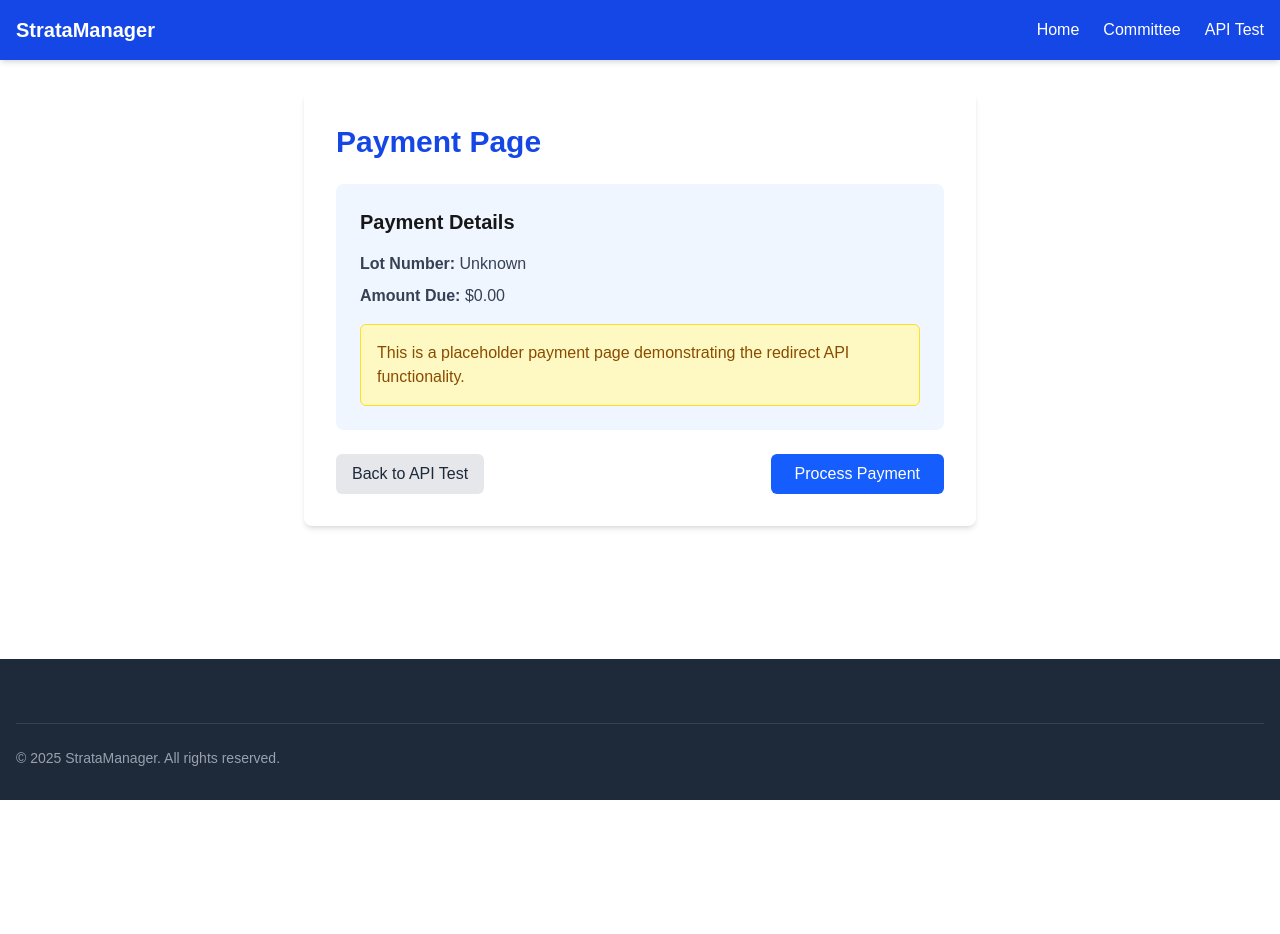
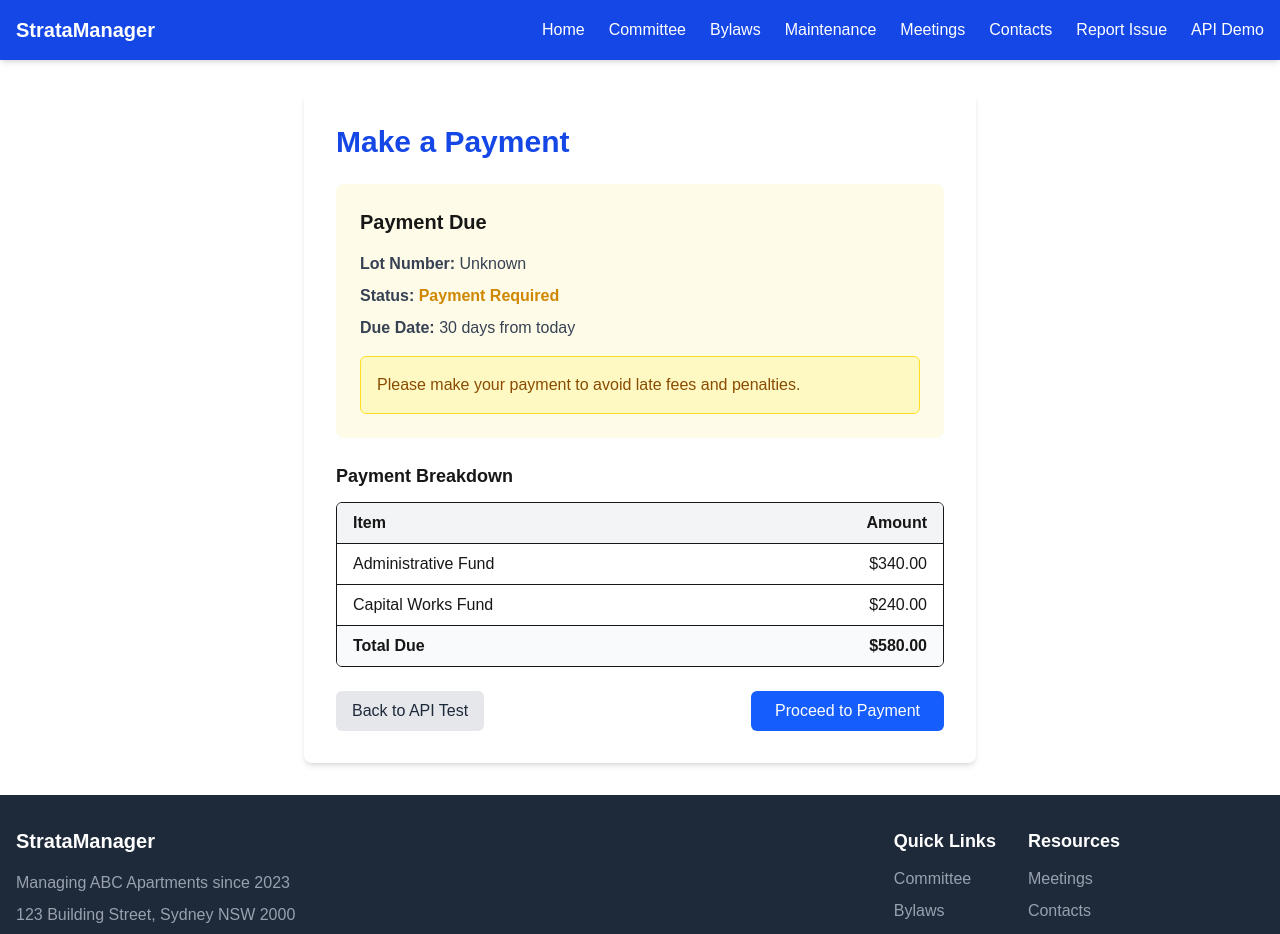
Before and after one commit to JamesWHomer/strata-manager, a Next.js app: page /payment in a window 1280 px wide. Shown: the top 934 px of the page. Before the commit the page ends 800 px from the top, so only its background shows below. Built offline with nearby package versions, Linux system fonts and the light colour scheme.

Commit message:
Added consistent navigation with reusable Layout and Navigation components

```diff
--- a/src/app/api-test/page.tsx
+++ b/src/app/api-test/page.tsx
@@ -2,6 +2,8 @@
 
 import { useState, useEffect } from 'react';
 import Link from 'next/link';
+import { Suspense } from 'react';
+import Layout from '../components/Layout';
 
 // Define types for our API responses
 interface GreetingResponse {
@@ -35,7 +37,7 @@ interface LevyStatusResponse {
   paymentHistory: PaymentRecord[];
 }
 
-export default function ApiTest() {
+function ApiTestContent() {
   const [greetingData, setGreetingData] = useState<GreetingResponse | null>(null);
   const [levyData, setLevyData] = useState<LevyStatusResponse | null>(null);
   const [name, setName] = useState('John');
@@ -89,24 +91,7 @@ export default function ApiTest() {
   };
 
   return (
-    <div className="min-h-screen flex flex-col">
-      {/* Navigation */}
-      <header className="bg-blue-700 text-white shadow-md">
-        <div className="container mx-auto px-4 py-4 flex justify-between items-center">
-          <div className="flex items-center space-x-2">
-            <span className="font-bold text-xl">StrataManager</span>
-          </div>
-          <nav className="hidden md:flex space-x-6">
-            <Link href="/" className="hover:underline">Home</Link>
-            <Link href="/committee" className="hover:underline">Committee</Link>
-            <Link href="/api-test" className="hover:underline font-medium">API Test</Link>
-          </nav>
-        </div>
-      </header>
-
-      {/* Page Content */}
-      <main className="flex-grow">
-        <div className="container mx-auto px-4 py-8">
+    <>
       <h1 className="text-3xl font-bold mb-6">API Functionality Test</h1>
       <p className="mb-8">This page demonstrates the functionality of our serverless API routes.</p>
 
@@ -246,26 +231,16 @@ export default function ApiTest() {
         </ul>
         <p className="mt-3">Our strata management system uses Edge Functions for time-sensitive operations like levy status checks.</p>
       </div>
-
-          <div className="mt-8">
-            <h3 className="text-lg font-semibold mb-3">Other Serverless Functions</h3>
-            <p className="mb-4">The following functions are automated and triggered by cron jobs:</p>
-            <ul className="list-disc pl-5 space-y-2">
-              <li><strong>Nightly Report</strong> - Runs every night at midnight to generate building activity reports.</li>
-              <li><strong>Monthly Levy Reminder</strong> - Runs at 9 AM on the first day of each month to send payment reminders.</li>
-            </ul>
-          </div>
-        </div>
-      </main>
-
-      {/* Footer */}
-      <footer className="bg-gray-800 text-white py-8 mt-auto">
-        <div className="container mx-auto px-4">
-          <div className="border-t border-gray-700 mt-8 pt-6 text-sm text-gray-400">
-            <p>&copy; {new Date().getFullYear()} StrataManager. All rights reserved.</p>
-          </div>
-        </div>
-      </footer>
-    </div>
+    </>
   );
 }
+
+export default function ApiTestPage() {
+  return (
+    <Layout>
+      <Suspense fallback={<div className="text-center p-8">Loading...</div>}>
+        <ApiTestContent />
+      </Suspense>
+    </Layout>
+  );
+}
--- /dev/null
+++ b/src/app/components/Layout.tsx
@@ -0,0 +1,56 @@
+'use client';
+
+import Navigation from './Navigation';
+
+interface LayoutProps {
+  children: React.ReactNode;
+}
+
+export default function Layout({ children }: LayoutProps) {
+  return (
+    <div className="min-h-screen flex flex-col">
+      <Navigation />
+
+      {/* Page Content */}
+      <main className="flex-grow">
+        <div className="container mx-auto px-4 py-8">
+          {children}
+        </div>
+      </main>
+
+      {/* Footer */}
+      <footer className="bg-gray-800 text-white py-8 mt-auto">
+        <div className="container mx-auto px-4">
+          <div className="flex flex-col md:flex-row justify-between">
+            <div className="mb-6 md:mb-0">
+              <h2 className="text-xl font-bold mb-4">StrataManager</h2>
+              <p className="text-gray-400">Managing ABC Apartments since 2023</p>
+              <p className="text-gray-400 mt-2">123 Building Street, Sydney NSW 2000</p>
+            </div>
+            <div className="grid grid-cols-2 md:grid-cols-3 gap-8">
+              <div>
+                <h3 className="text-lg font-semibold mb-3">Quick Links</h3>
+                <ul className="space-y-2">
+                  <li><a href="/committee" className="text-gray-400 hover:text-white">Committee</a></li>
+                  <li><a href="/bylaws" className="text-gray-400 hover:text-white">Bylaws</a></li>
+                  <li><a href="/maintenance" className="text-gray-400 hover:text-white">Maintenance</a></li>
+                </ul>
+              </div>
+              <div>
+                <h3 className="text-lg font-semibold mb-3">Resources</h3>
+                <ul className="space-y-2">
+                  <li><a href="/meetings" className="text-gray-400 hover:text-white">Meetings</a></li>
+                  <li><a href="/contacts" className="text-gray-400 hover:text-white">Contacts</a></li>
+                  <li><a href="/report-issue" className="text-gray-400 hover:text-white">Report Issue</a></li>
+                </ul>
+              </div>
+            </div>
+          </div>
+          <div className="border-t border-gray-700 mt-8 pt-6 text-sm text-gray-400">
+            <p>&copy; {new Date().getFullYear()} StrataManager. All rights reserved.</p>
+          </div>
+        </div>
+      </footer>
+    </div>
+  );
+}
--- /dev/null
+++ b/src/app/components/Navigation.tsx
@@ -0,0 +1,51 @@
+import Link from 'next/link';
+import { usePathname } from 'next/navigation';
+
+export default function Navigation() {
+  const pathname = usePathname();
+
+  const isActive = (path: string) => {
+    return pathname === path;
+  };
+
+  return (
+    <header className="bg-blue-700 text-white shadow-md">
+      <div className="container mx-auto px-4 py-4 flex justify-between items-center">
+        <div className="flex items-center space-x-2">
+          <span className="font-bold text-xl">StrataManager</span>
+        </div>
+        <nav className="hidden md:flex space-x-6">
+          <Link href="/" className={`hover:underline ${isActive('/') ? 'font-medium' : ''}`}>
+            Home
+          </Link>
+          <Link href="/committee" className={`hover:underline ${isActive('/committee') ? 'font-medium' : ''}`}>
+            Committee
+          </Link>
+          <Link href="/bylaws" className={`hover:underline ${isActive('/bylaws') ? 'font-medium' : ''}`}>
+            Bylaws
+          </Link>
+          <Link href="/maintenance" className={`hover:underline ${isActive('/maintenance') ? 'font-medium' : ''}`}>
+            Maintenance
+          </Link>
+          <Link href="/meetings" className={`hover:underline ${isActive('/meetings') ? 'font-medium' : ''}`}>
+            Meetings
+          </Link>
+          <Link href="/contacts" className={`hover:underline ${isActive('/contacts') ? 'font-medium' : ''}`}>
+            Contacts
+          </Link>
+          <Link href="/report-issue" className={`hover:underline ${isActive('/report-issue') ? 'font-medium' : ''}`}>
+            Report Issue
+          </Link>
+          <Link href="/api-test" className={`hover:underline ${isActive('/api-test') ? 'font-medium' : ''}`}>
+            API Demo
+          </Link>
+        </nav>
+        <button className="md:hidden">
+          <svg xmlns="http://www.w3.org/2000/svg" fill="none" viewBox="0 0 24 24" stroke="currentColor" className="w-6 h-6">
+            <path strokeLinecap="round" strokeLinejoin="round" strokeWidth={2} d="M4 6h16M4 12h16M4 18h16" />
+          </svg>
+        </button>
+      </div>
+    </header>
+  );
+}
--- a/src/app/dashboard/page.tsx
+++ b/src/app/dashboard/page.tsx
@@ -3,6 +3,7 @@
 import { useSearchParams } from 'next/navigation';
 import Link from 'next/link';
 import { Suspense } from 'react';
+import Layout from '../components/Layout';
 
 function DashboardContent() {
   const searchParams = useSearchParams();
@@ -41,38 +42,10 @@ function DashboardContent() {
 
 export default function DashboardPage() {
   return (
-    <div className="min-h-screen flex flex-col">
-      {/* Navigation */}
-      <header className="bg-blue-700 text-white shadow-md">
-        <div className="container mx-auto px-4 py-4 flex justify-between items-center">
-          <div className="flex items-center space-x-2">
-            <span className="font-bold text-xl">StrataManager</span>
-          </div>
-          <nav className="hidden md:flex space-x-6">
-            <Link href="/" className="hover:underline">Home</Link>
-            <Link href="/committee" className="hover:underline">Committee</Link>
-            <Link href="/api-test" className="hover:underline">API Test</Link>
-          </nav>
-        </div>
-      </header>
-
-      {/* Page Content */}
-      <main className="flex-grow">
-        <div className="container mx-auto px-4 py-8">
-          <Suspense fallback={<div className="text-center p-8">Loading...</div>}>
-            <DashboardContent />
-          </Suspense>
-        </div>
-      </main>
-
-      {/* Footer */}
-      <footer className="bg-gray-800 text-white py-8 mt-auto">
-        <div className="container mx-auto px-4">
-          <div className="border-t border-gray-700 mt-8 pt-6 text-sm text-gray-400">
-            <p>&copy; {new Date().getFullYear()} StrataManager. All rights reserved.</p>
-          </div>
-        </div>
-      </footer>
-    </div>
+    <Layout>
+      <Suspense fallback={<div className="text-center p-8">Loading...</div>}>
+        <DashboardContent />
+      </Suspense>
+    </Layout>
   );
 }
--- a/src/app/error/page.tsx
+++ b/src/app/error/page.tsx
@@ -1,40 +1,38 @@
 'use client';
 
-import { useSearchParams } from 'next/navigation';
 import Link from 'next/link';
 import { Suspense } from 'react';
+import Layout from '../components/Layout';
 
 function ErrorContent() {
-  const searchParams = useSearchParams();
-  const reason = searchParams.get('reason');
-
-  let errorMessage = "An unknown error occurred.";
-  if (reason === 'lot-not-found') {
-    errorMessage = "The lot number you specified could not be found.";
-  }
-
   return (
-    <div className="bg-white rounded-lg shadow-md p-8 max-w-2xl mx-auto">
-      <h1 className="text-3xl font-bold mb-6 text-red-600">Error</h1>
-
-      <div className="bg-red-50 p-6 rounded-lg mb-6">
-        <h2 className="text-xl font-semibold mb-4">Something went wrong</h2>
-        <div className="bg-red-100 p-4 rounded-md border border-red-300">
-          <p className="text-red-800">
-            {errorMessage}
-          </p>
+    <div className="bg-white rounded-lg shadow-md p-8 max-w-2xl mx-auto text-center">
+      <div className="mb-6 flex justify-center">
+        <div className="bg-red-100 rounded-full p-4">
+          <svg xmlns="http://www.w3.org/2000/svg" className="h-12 w-12 text-red-600" fill="none" viewBox="0 0 24 24" stroke="currentColor">
+            <path strokeLinecap="round" strokeLinejoin="round" strokeWidth={2} d="M12 8v4m0 4h.01M21 12a9 9 0 11-18 0 9 9 0 0118 0z" />
+          </svg>
         </div>
-        <p className="text-gray-700 mt-4">
-          This is a placeholder error page demonstrating the redirect API functionality.
-        </p>
       </div>
 
-      <div className="flex justify-between">
-        <Link href="/api-test" className="bg-gray-200 text-gray-800 px-4 py-2 rounded-md hover:bg-gray-300 transition">
+      <h1 className="text-3xl font-bold mb-4 text-red-700">Error</h1>
+      <p className="text-gray-700 mb-6">We couldn't find the information you're looking for. The lot number may be invalid or not exist in our system.</p>
+
+      <div className="bg-red-50 p-6 rounded-lg mb-8 text-left">
+        <h2 className="text-xl font-semibold mb-4">What to do next:</h2>
+        <ul className="list-disc pl-5 space-y-2 text-gray-700">
+          <li>Check that you have entered the correct lot number</li>
+          <li>Contact your strata manager if you're having trouble accessing your information</li>
+          <li>Return to the home page and try again</li>
+        </ul>
+      </div>
+
+      <div className="flex justify-center space-x-4">
+        <Link href="/" className="bg-gray-200 text-gray-800 px-4 py-2 rounded-md hover:bg-gray-300 transition">
+          Return Home
+        </Link>
+        <Link href="/api-test" className="bg-blue-600 text-white px-6 py-2 rounded-md hover:bg-blue-700 transition">
           Back to API Test
-        </Link>
-        <Link href="/" className="bg-blue-600 text-white px-6 py-2 rounded-md hover:bg-blue-700 transition">
-          Go to Home
         </Link>
       </div>
     </div>
@@ -43,38 +41,10 @@ function ErrorContent() {
 
 export default function ErrorPage() {
   return (
-    <div className="min-h-screen flex flex-col">
-      {/* Navigation */}
-      <header className="bg-blue-700 text-white shadow-md">
-        <div className="container mx-auto px-4 py-4 flex justify-between items-center">
-          <div className="flex items-center space-x-2">
-            <span className="font-bold text-xl">StrataManager</span>
-          </div>
-          <nav className="hidden md:flex space-x-6">
-            <Link href="/" className="hover:underline">Home</Link>
-            <Link href="/committee" className="hover:underline">Committee</Link>
-            <Link href="/api-test" className="hover:underline">API Test</Link>
-          </nav>
-        </div>
-      </header>
-
-      {/* Page Content */}
-      <main className="flex-grow">
-        <div className="container mx-auto px-4 py-8">
-          <Suspense fallback={<div className="text-center p-8">Loading...</div>}>
-            <ErrorContent />
-          </Suspense>
-        </div>
-      </main>
-
-      {/* Footer */}
-      <footer className="bg-gray-800 text-white py-8 mt-auto">
-        <div className="container mx-auto px-4">
-          <div className="border-t border-gray-700 mt-8 pt-6 text-sm text-gray-400">
-            <p>&copy; {new Date().getFullYear()} StrataManager. All rights reserved.</p>
-          </div>
-        </div>
-      </footer>
-    </div>
+    <Layout>
+      <Suspense fallback={<div className="text-center p-8">Loading...</div>}>
+        <ErrorContent />
+      </Suspense>
+    </Layout>
   );
 }
--- a/src/app/payment/page.tsx
+++ b/src/app/payment/page.tsx
@@ -3,24 +3,53 @@
 import { useSearchParams } from 'next/navigation';
 import Link from 'next/link';
 import { Suspense } from 'react';
+import Layout from '../components/Layout';
 
 function PaymentContent() {
   const searchParams = useSearchParams();
   const lot = searchParams.get('lot');
-  const amount = searchParams.get('amount');
 
   return (
     <div className="bg-white rounded-lg shadow-md p-8 max-w-2xl mx-auto">
-      <h1 className="text-3xl font-bold mb-6 text-blue-700">Payment Page</h1>
+      <h1 className="text-3xl font-bold mb-6 text-blue-700">Make a Payment</h1>
 
-      <div className="bg-blue-50 p-6 rounded-lg mb-6">
-        <h2 className="text-xl font-semibold mb-4">Payment Details</h2>
+      <div className="bg-yellow-50 p-6 rounded-lg mb-6">
+        <h2 className="text-xl font-semibold mb-4">Payment Due</h2>
         <p className="text-gray-700 mb-2"><strong>Lot Number:</strong> {lot || 'Unknown'}</p>
-        <p className="text-gray-700 mb-4"><strong>Amount Due:</strong> ${amount || '0.00'}</p>
+        <p className="text-gray-700 mb-2"><strong>Status:</strong> <span className="text-yellow-600 font-semibold">Payment Required</span></p>
+        <p className="text-gray-700 mb-4"><strong>Due Date:</strong> 30 days from today</p>
         <div className="bg-yellow-100 p-4 rounded-md border border-yellow-300">
           <p className="text-yellow-800">
-            This is a placeholder payment page demonstrating the redirect API functionality.
+            Please make your payment to avoid late fees and penalties.
           </p>
+        </div>
+      </div>
+
+      <div className="mb-6">
+        <h3 className="text-lg font-semibold mb-3">Payment Breakdown</h3>
+        <div className="border rounded-md overflow-hidden">
+          <table className="w-full">
+            <thead className="bg-gray-100">
+              <tr>
+                <th className="py-2 px-4 text-left">Item</th>
+                <th className="py-2 px-4 text-right">Amount</th>
+              </tr>
+            </thead>
+            <tbody>
+              <tr className="border-t">
+                <td className="py-2 px-4">Administrative Fund</td>
+                <td className="py-2 px-4 text-right">$340.00</td>
+              </tr>
+              <tr className="border-t">
+                <td className="py-2 px-4">Capital Works Fund</td>
+                <td className="py-2 px-4 text-right">$240.00</td>
+              </tr>
+              <tr className="border-t bg-gray-50 font-semibold">
+                <td className="py-2 px-4">Total Due</td>
+                <td className="py-2 px-4 text-right">$580.00</td>
+              </tr>
+            </tbody>
+          </table>
         </div>
       </div>
 
@@ -30,9 +59,9 @@ function PaymentContent() {
         </Link>
         <button
           className="bg-blue-600 text-white px-6 py-2 rounded-md hover:bg-blue-700 transition"
-          onClick={() => alert('This is a placeholder. In a real application, this would process the payment.')}
+          onClick={() => alert('This is a placeholder payment page demonstrating the redirect API functionality.')}
         >
-          Process Payment
+          Proceed to Payment
         </button>
       </div>
     </div>
@@ -41,38 +70,10 @@ function PaymentContent() {
 
 export default function PaymentPage() {
   return (
-    <div className="min-h-screen flex flex-col">
-      {/* Navigation */}
-      <header className="bg-blue-700 text-white shadow-md">
-        <div className="container mx-auto px-4 py-4 flex justify-between items-center">
-          <div className="flex items-center space-x-2">
-            <span className="font-bold text-xl">StrataManager</span>
-          </div>
-          <nav className="hidden md:flex space-x-6">
-            <Link href="/" className="hover:underline">Home</Link>
-            <Link href="/committee" className="hover:underline">Committee</Link>
-            <Link href="/api-test" className="hover:underline">API Test</Link>
-          </nav>
-        </div>
-      </header>
-
-      {/* Page Content */}
-      <main className="flex-grow">
-        <div className="container mx-auto px-4 py-8">
-          <Suspense fallback={<div className="text-center p-8">Loading...</div>}>
-            <PaymentContent />
-          </Suspense>
-        </div>
-      </main>
-
-      {/* Footer */}
-      <footer className="bg-gray-800 text-white py-8 mt-auto">
-        <div className="container mx-auto px-4">
-          <div className="border-t border-gray-700 mt-8 pt-6 text-sm text-gray-400">
-            <p>&copy; {new Date().getFullYear()} StrataManager. All rights reserved.</p>
-          </div>
-        </div>
-      </footer>
-    </div>
+    <Layout>
+      <Suspense fallback={<div className="text-center p-8">Loading...</div>}>
+        <PaymentContent />
+      </Suspense>
+    </Layout>
   );
 }
```
Lines whose indentation alone changed are shown as unchanged.
